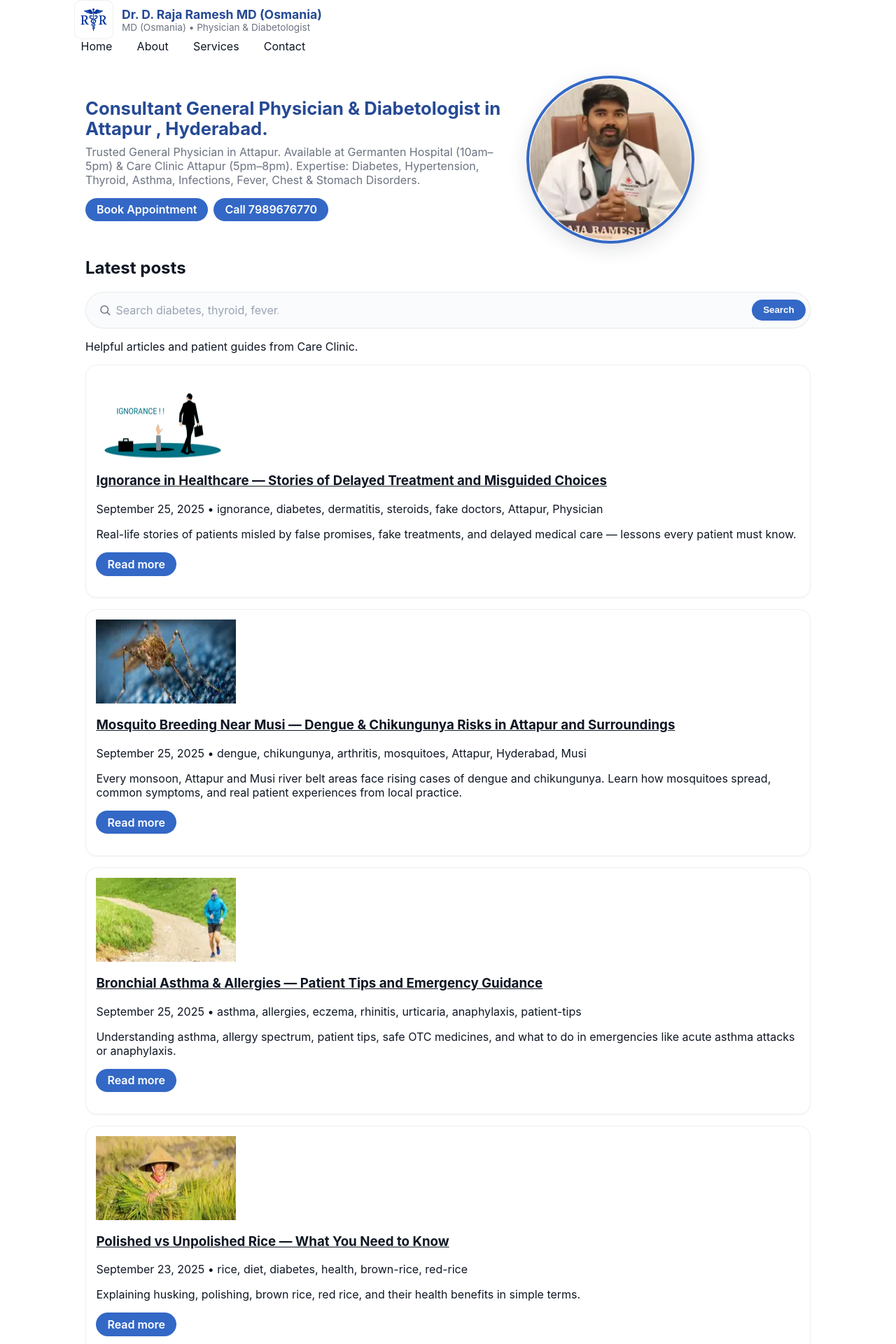
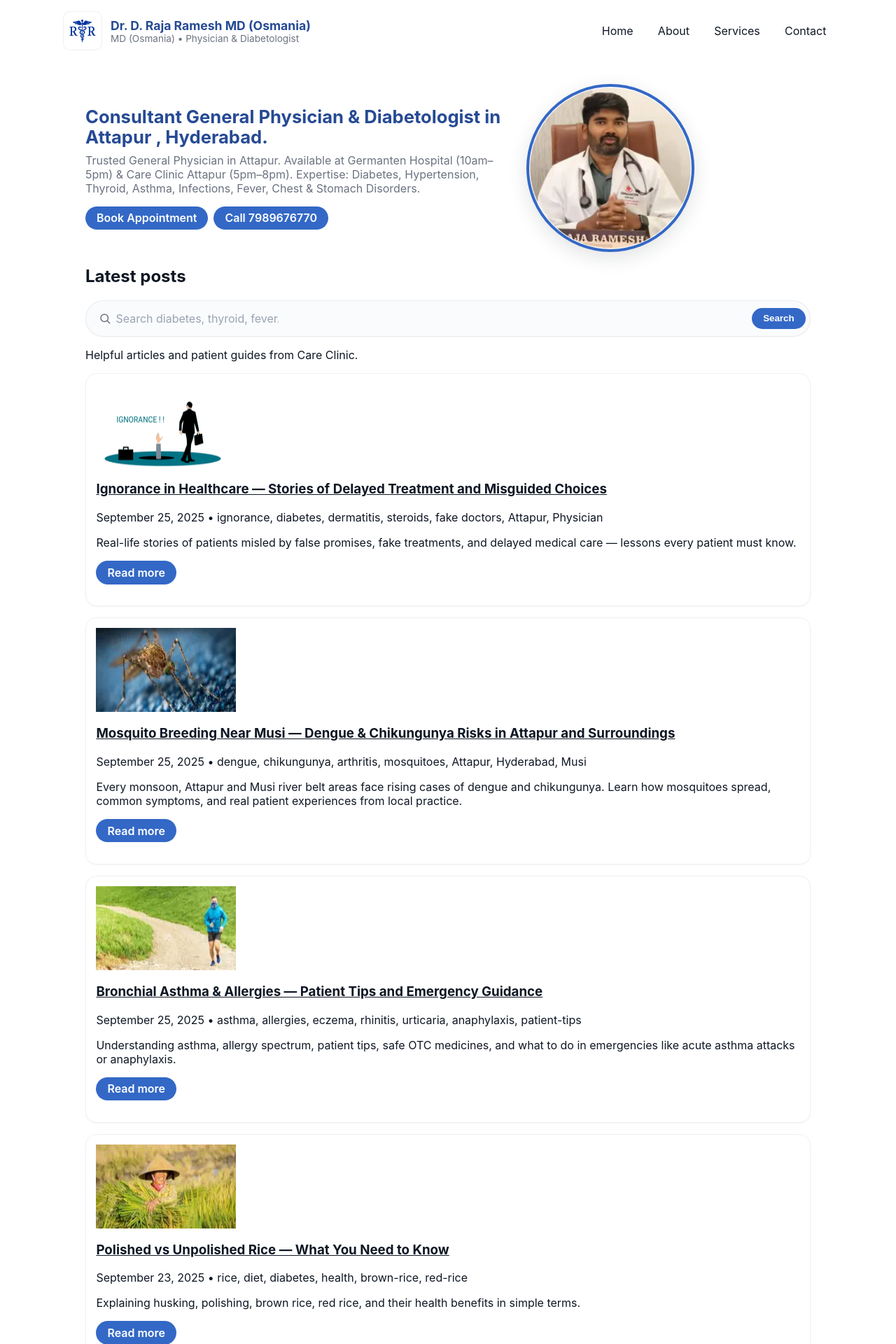
Before and after one commit to drrajarameshd/rr, a Jekyll site: the page built from index.html, in a window 1280 px wide. Shown: the top 1920 px of the page at 70% size. Built offline with Jekyll 4.4.1, drawn with Linux system fonts in a browser that asks for light colours; the list of posts is cut into pages by our own code.

Commit message:
Update style.css

```diff
--- a/assets/css/style.css
+++ b/assets/css/style.css
@@ -45,7 +45,7 @@
 :where(a,button,input,textarea,select):focus{outline:3px solid color-mix(in srgb, var(--primary) 20%, white);outline-offset:2px}
 
 /* ========= HEADER / BRAND ========= */
-
+.header-inner{display:flex;align-items:center;justify-content:space-between;padding:1rem 0;gap:1rem}
 .brand{display:flex;align-items:center;gap:.75rem;text-decoration:none;color:inherit}
 .logo{width:56px;height:56px;border-radius:10px;background:#fff;border:1px solid rgba(0,0,0,.06);padding:8px;display:inline-flex;align-items:center;justify-content:center;flex-shrink:0}
 .brand-text h1{font-size:1.1rem;margin:0}
```
